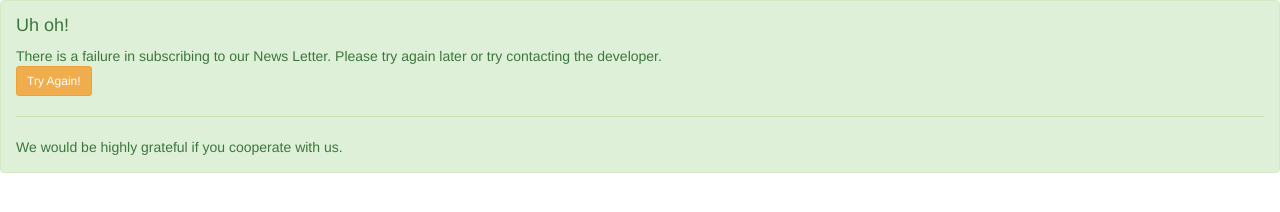
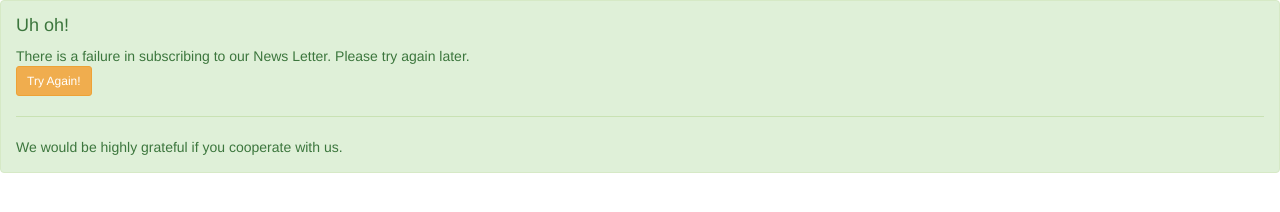
Before and after one commit to ShubhashishMaiti/BMI-Calculator, a website: page failure.html in a window 1280 px wide. Drawn offline with nearby package versions, Linux system fonts and the light colour scheme.

Commit message:
Update failure.html

```diff
--- a/failure.html
+++ b/failure.html
@@ -10,7 +10,7 @@
   <body>
     <div class="alert alert-success" role="alert">
   <h4 class="alert-heading">Uh oh!</h4>
-  <p>There is a failure in subscribing to our News Letter. Please try again later or try contacting the developer.</p>
+  <p>There is a failure in subscribing to our News Letter. Please try again later.</p>
   <form  action="/failure" method="post">
     <button class="btn btn-sm btn-warning" type="button" name="button">Try Again!</button>
   </form>
```
